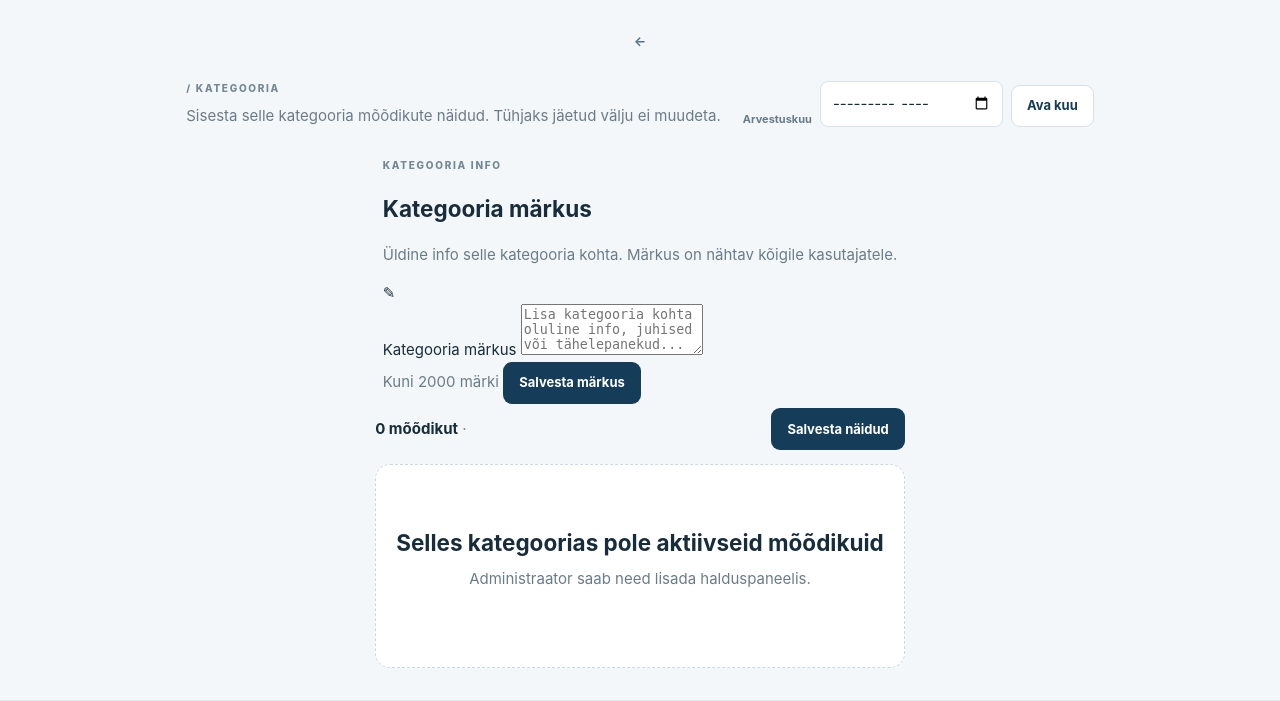
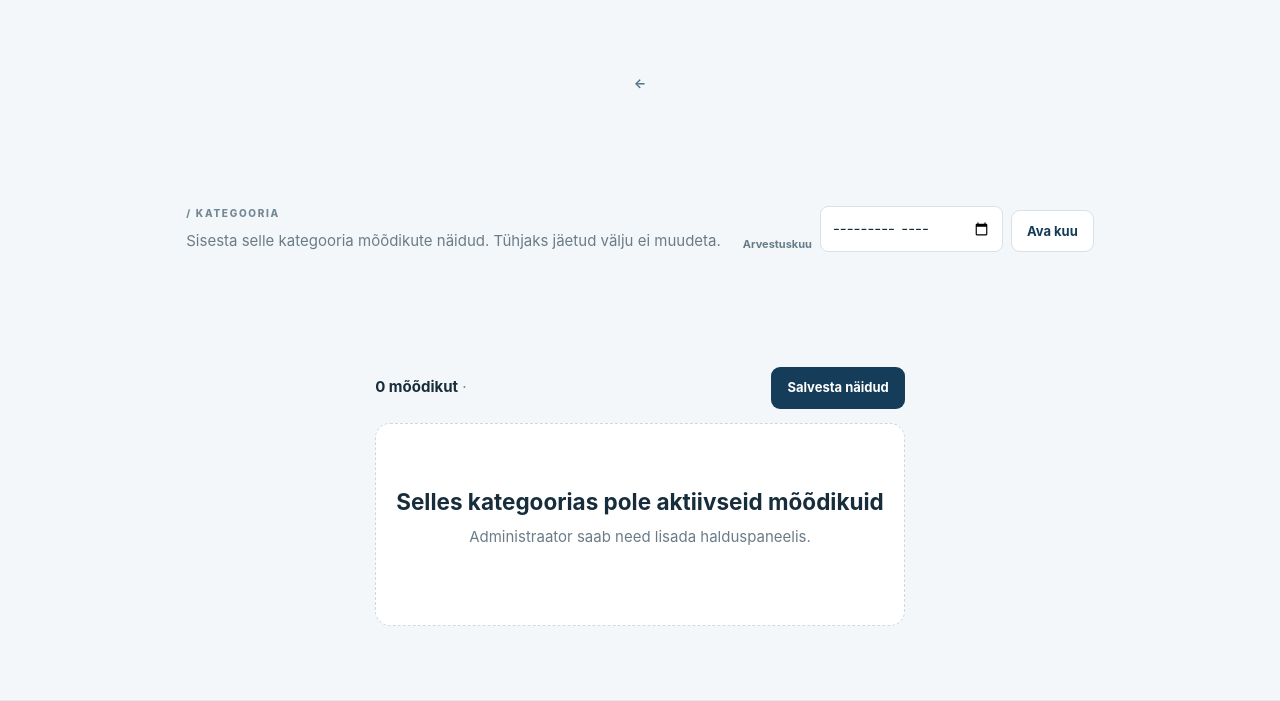
Before and after one commit to Tviki1488/IdaMeters, a Flask app: template templates/category.html in a window 1280 px wide. Shown: the top 701 px of the page. Run offline with Flask 3, Linux system fonts and the light colour scheme; the template is opened without the code that fills it, so the values that code supplies are empty; some libraries are stand-ins or nearby versions.

Commit message:
Remove category note section from category.html
Removed the category note section from the category page.

```diff
--- a/templates/category.html
+++ b/templates/category.html
@@ -6,30 +6,6 @@
     <div><p class="eyebrow">{{ category.center.name }} / KATEGOORIA</p><h1>{{ category.name }}</h1><p class="muted">Sisesta selle kategooria mõõdikute näidud. Tühjaks jäetud välju ei muudeta.</p></div>
     <form class="period-form"><label for="period">Arvestuskuu</label><input id="period" type="month" name="period" value="{{ period }}"><button class="button button-secondary" type="submit">Ava kuu</button></form>
 </div>
-
-<section class="category-note-card">
-    <div class="category-note-heading">
-        <div>
-            <p class="eyebrow">KATEGOORIA INFO</p>
-            <h2>Kategooria märkus</h2>
-            <p class="muted">Üldine info selle kategooria kohta. Märkus on nähtav kõigile kasutajatele.</p>
-        </div>
-        <span class="category-note-icon" aria-hidden="true">✎</span>
-    </div>
-    <form method="post" class="category-note-form">
-        <input type="hidden" name="csrf_token" value="{{ csrf_token() }}">
-        <input type="hidden" name="action" value="save_category_comment">
-        <input type="hidden" name="period" value="{{ period }}">
-        <label for="category-comment" class="sr-only">Kategooria märkus</label>
-        <textarea id="category-comment" name="category_comment" maxlength="2000"
-            rows="3" placeholder="Lisa kategooria kohta oluline info, juhised või tähelepanekud...">{{ category.comment or '' }}</textarea>
-        <div class="category-note-footer">
-            <span class="muted">Kuni 2000 märki</span>
-            <button class="button button-primary" type="submit">Salvesta märkus</button>
-        </div>
-    </form>
-</section>
-
 <form method="post" class="reading-form">
     <input type="hidden" name="csrf_token" value="{{ csrf_token() }}">
     <div class="reading-toolbar"><div><strong>{{ rows|length }} mõõdikut</strong><span class="muted"> · {{ period }}</span></div><button class="button button-primary" type="submit">Salvesta näidud</button></div>
```
